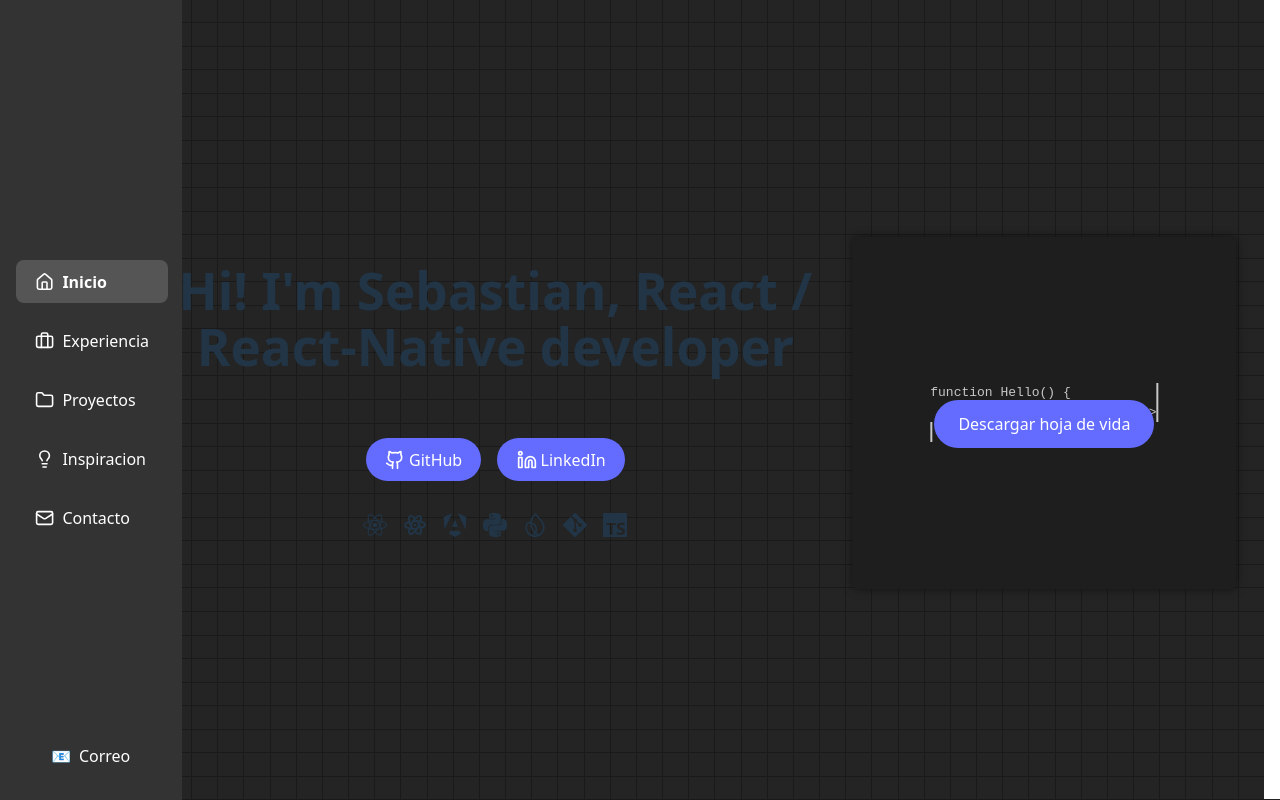
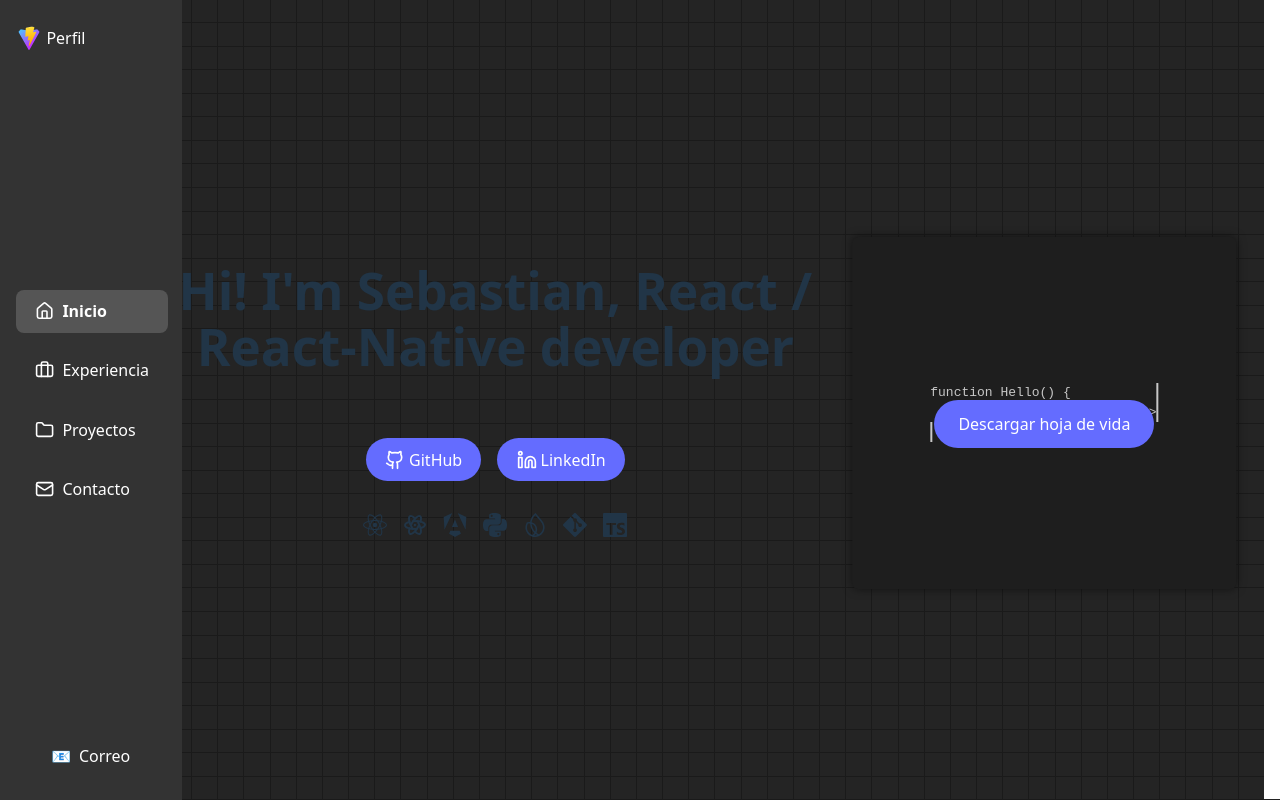
Before and after one commit to SbtnAvls/me, a React (Vite) app: page / in a window 1280 px wide. Built offline with nearby package versions, Linux system fonts and the light colour scheme.

Commit message:
Fix project nav position and sidebar

```diff
--- a/src/App.css
+++ b/src/App.css
@@ -22,6 +22,22 @@
   transition: width 0.3s;
   align-items: center;
   z-index: 10;
+}
+
+.sidebar-top {
+  position: absolute;
+  top: 1rem;
+  left: 0;
+  width: 100%;
+  display: flex;
+  justify-content: center;
+  align-items: center;
+}
+
+.profile-photo {
+  width: 1.5rem;
+  height: 1.5rem;
+  border-radius: 50%;
 }
 
 .sidebar:hover {
--- a/src/App.jsx
+++ b/src/App.jsx
@@ -3,7 +3,6 @@
   House,
   Briefcase,
   Folder,
-  Lightbulb,
   Mail,
 } from 'lucide-react'
 import './App.css'
@@ -15,7 +14,6 @@
   { name: 'inicio', label: 'Inicio', icon: House },
   { name: 'experiencia', label: 'Experiencia', icon: Briefcase },
   { name: 'proyectos', label: 'Proyectos', icon: Folder },
-  { name: 'inspiracion', label: 'Inspiracion', icon: Lightbulb },
   { name: 'contacto', label: 'Contacto', icon: Mail },
 ]
 
@@ -56,6 +54,14 @@
   return (
     <div className="app">
       <nav className="sidebar">
+        <div className="sidebar-top">
+          <button className="profile-button">
+            <span className="icon">
+              <img src="/vite.svg" alt="Perfil" className="profile-photo" />
+            </span>
+            <span className="label">Perfil</span>
+          </button>
+        </div>
         <div className="sidebar-menu">
           {sections.map(({ name, label, icon: Icon }, idx) => (
             <button
--- a/src/components/Projects.css
+++ b/src/components/Projects.css
@@ -36,6 +36,9 @@
   justify-content: center;
   align-items: center;
   z-index: 2;
+  position: sticky;
+  top: 0;
+  background: #222;
 }
 
 .projects-nav {
--- a/src/components/Projects.jsx
+++ b/src/components/Projects.jsx
@@ -1,4 +1,4 @@
-import { useState } from 'react'
+import { useState, useRef, useEffect } from 'react'
 import CodeDrift from './codeDrift/CodeDrift'
 import './Projects.css'
 
@@ -41,12 +41,17 @@
 
 function Projects() {
   const [filter, setFilter] = useState('Todos')
+  const containerRef = useRef(null)
+
+  useEffect(() => {
+    containerRef.current?.scrollTo({ top: 0 })
+  }, [filter])
 
   const filtered =
     filter === 'Todos' ? projects : projects.filter((p) => p.category === filter)
 
   return (
-    <div className="projects-section">
+    <div className="projects-section" ref={containerRef}>
       <CodeDrift />
       <div className="projects-card">
 
```
